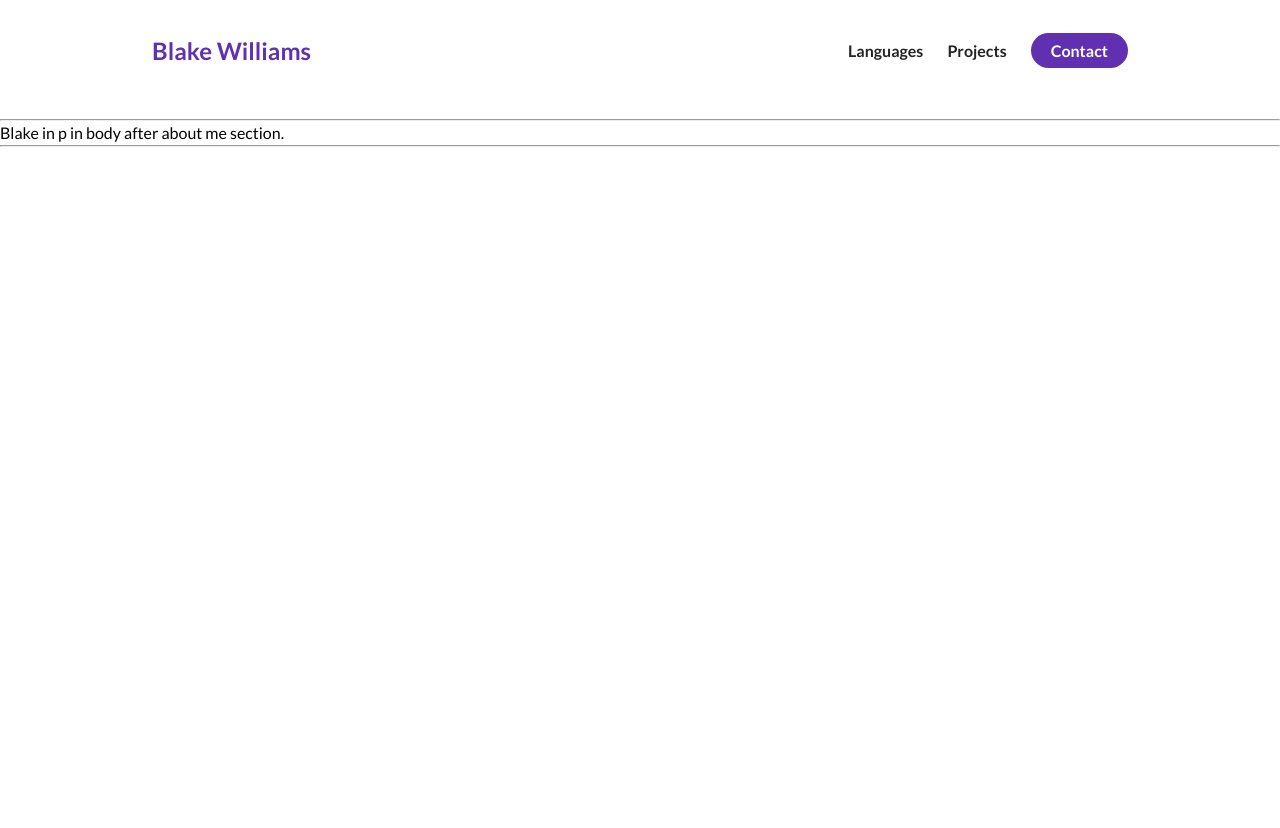
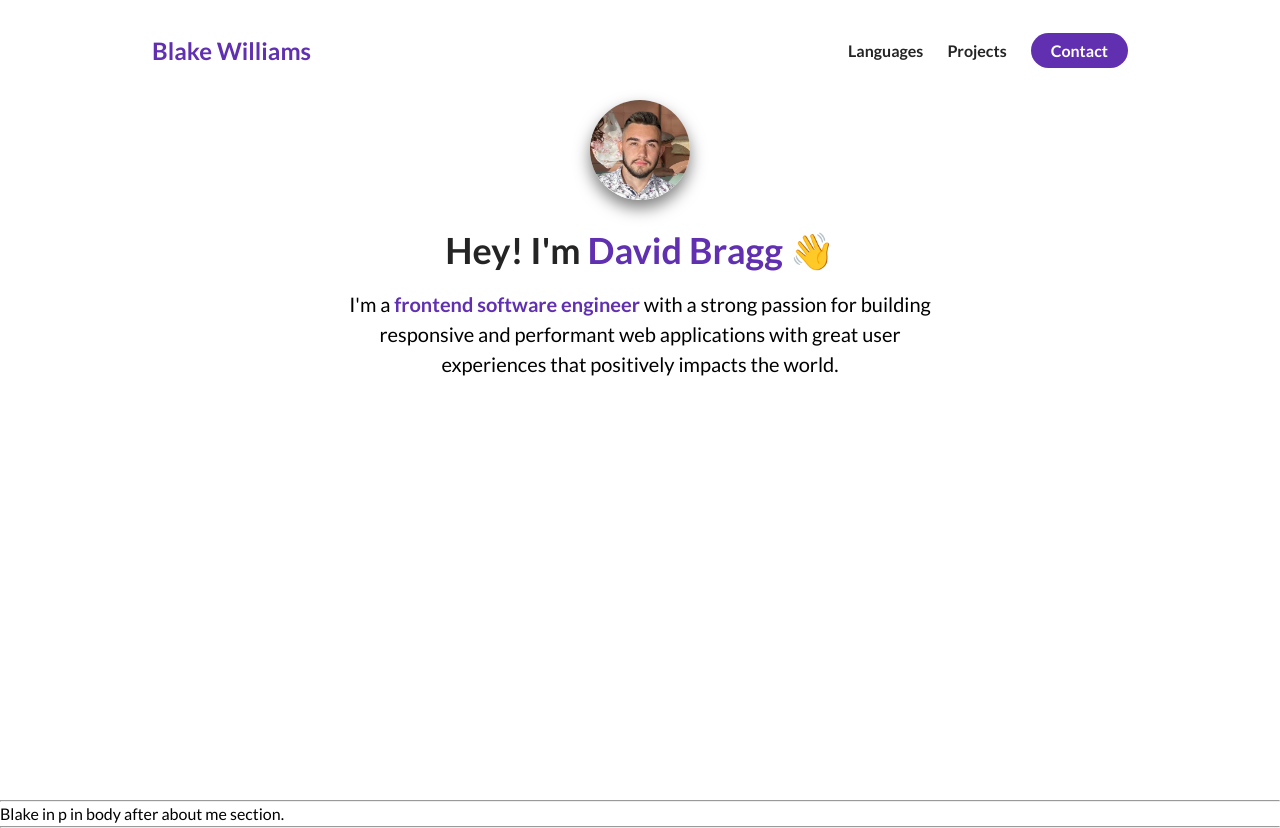
Before and after one commit to ITDallasDBW/2.2.1-E-Portfolio, a plain HTML site: page index.html in a window 1280 px wide. Before the commit the page ends 800 px from the top, so only its background shows below. Drawn offline with Linux system fonts and the light colour scheme.

Commit message:
Video 21:39. About Me format complete

```diff
--- a/index.html
+++ b/index.html
@@ -35,12 +35,16 @@
                 </li>
             </ul>
         </nav>
-        <div>
+        <div class="flex flex-1">
             <div class="about-me__info row">
                 <div class="about-me__info--container">
-                    <figure>
-                        <img src="" alt="">
+                    <figure class="about-me__picture--mask">
+                        <img src="./2.1 assets/me.jpeg" class="about-me__picture" alt="Picture of David">
                     </figure>
+                    <h1 class="about-me__info--title">
+                        Hey! I'm <span class="text--purple">David Bragg</span> 👋
+                    </h1>
+                    <p class="about-me__info--para">I'm a <strong class="text--purple">frontend software engineer</strong> with a strong passion for building responsive and performant web applications with great user experiences that positively impacts the world.</p>
                 </div>
             </div>
         </div>
--- a/style.css
+++ b/style.css
@@ -12,6 +12,10 @@ h1, h2, h3, h4, h5, h6, span {
     line-height: 1.25;
 }
 
+h1 {
+    font-size: 36px;
+}
+
 p {
     line-height: 1.5;
     font-size: 16px;
@@ -20,6 +24,25 @@ p {
 li {
     list-style-type: none;
 }
+
+.flex {
+    display: flex;
+}
+
+.flex-1 {
+    flex: 1;
+}
+
+.row {
+    width: 100%;
+    max-width: 800px;
+    margin: 0 auto;
+}
+
+.text--purple {
+    color: #6030b1;
+}
+
 /* NAVIGATION BAR */
 
 nav {
@@ -60,5 +83,46 @@ nav {
     color: #6030b1;
     margin: 0 12px;
     font-weight: bold;
+}
 
+/* ABOUT ME  */
+#about-me {
+    min-height: 100vh;
+    display: flex;
+    flex-direction: column;
 }
+
+.about-me__info--container {
+    display: flex;
+    flex-direction: column;
+    justify-content: center;
+    align-items: center;
+    max-width: 600px;
+    margin: 0 auto;
+    text-align: center;
+}
+
+.about-me__picture--mask {
+    width: 100px;
+    height: 100px;
+    border-radius: 50%;
+    overflow: hidden;
+    box-shadow: 0 8px 16px rgba(0,0,0,0.5);
+    margin-bottom: 28px;
+}
+
+.about-me__picture {
+    width: 100%;
+    /* Improving picture */
+    transform: scale(1.5);
+    padding-top: 8px;
+}
+
+.about-me__info--title {
+    margin-bottom: 16px;
+}
+
+.about-me__info--para {
+    font-size: 20px;
+    margin-bottom: 28px;
+}
```
